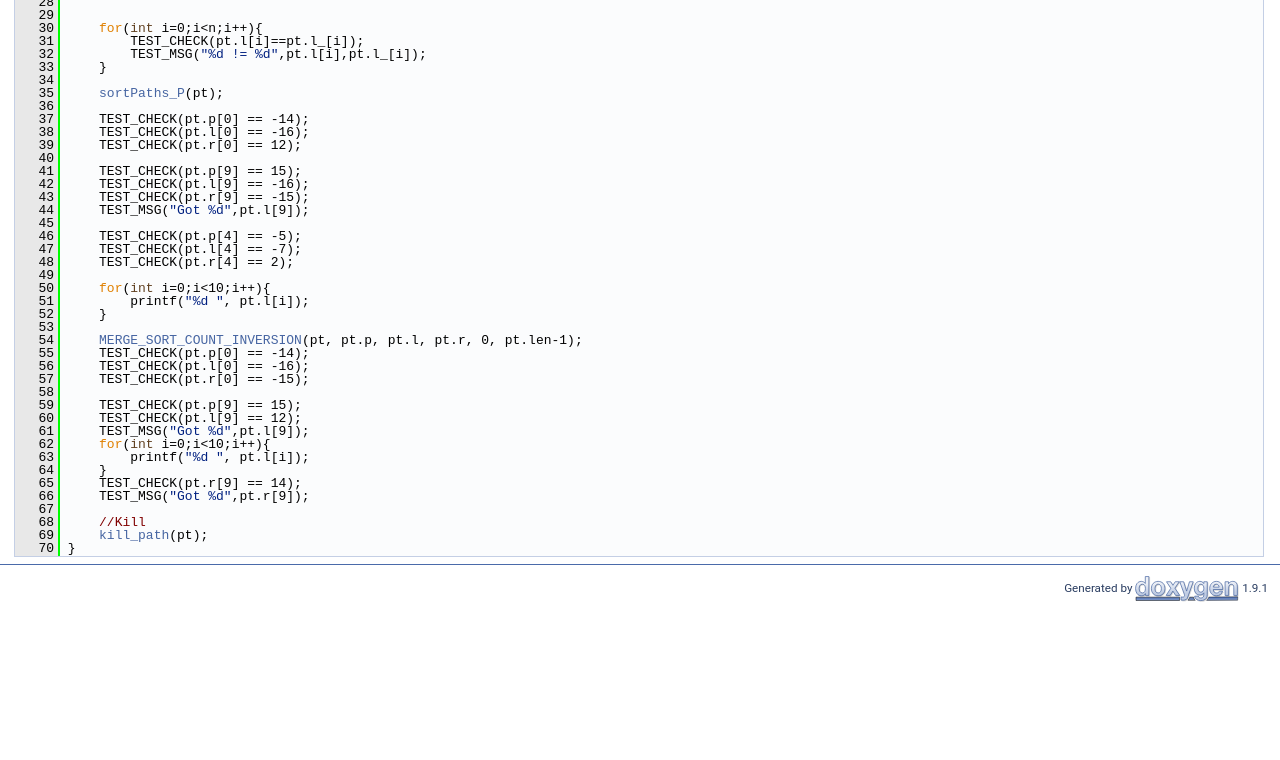
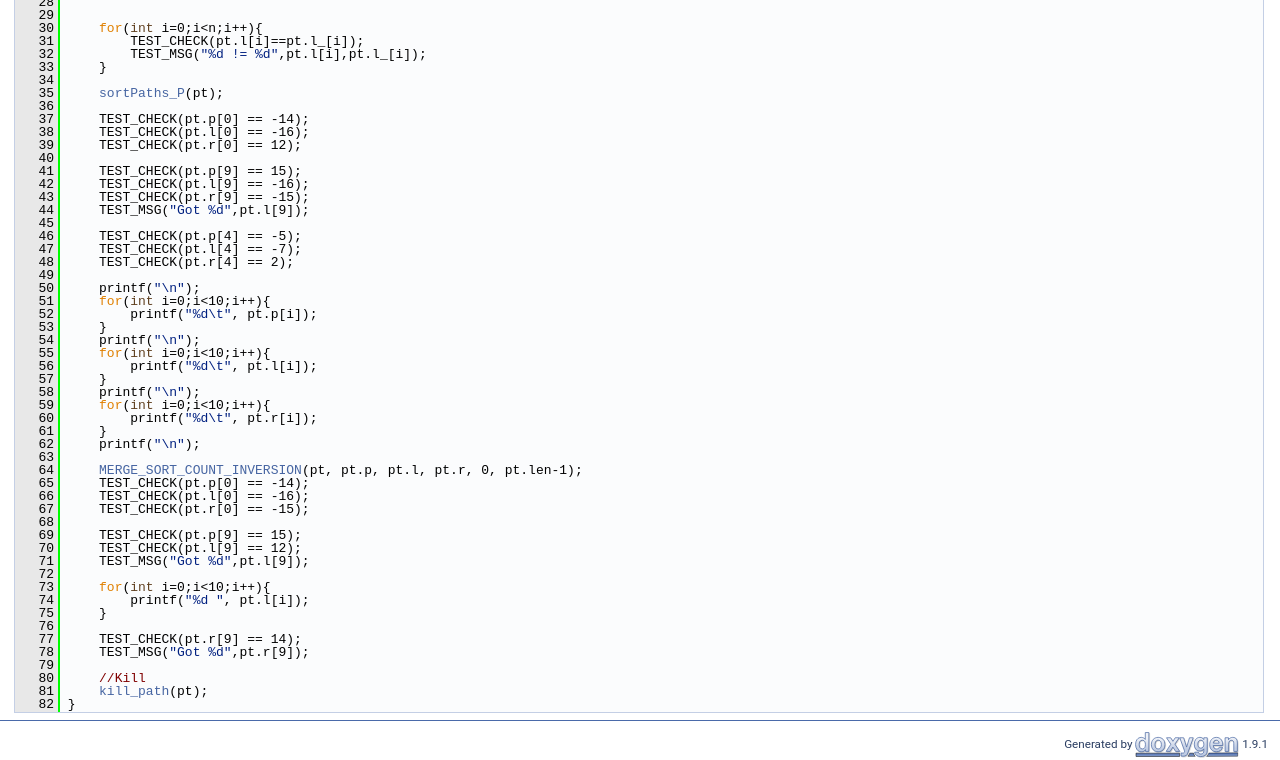
Before and after one commit to stevengogogo/DSA_IntersectingTriangles, a plain HTML site: page test__intersects_8h_source.html in a window 1280 px wide. Shown: the part 550-1310 px from the top of the page. Before the commit the page ends 1154 px from the top, so only its background shows below. Drawn offline with Linux system fonts and the light colour scheme.

Commit message:
deploy: a7c3ebea2c6f4520a9fafb74bf19974d34079588

```diff
--- a/test__intersects_8h_source.html
+++ b/test__intersects_8h_source.html
@@ -118,27 +118,39 @@ $(function() {
 <div class="line"><a name="l00047"></a><span class="lineno">   47</span>&#160;    TEST_CHECK(pt.l[4] == -7);</div>
 <div class="line"><a name="l00048"></a><span class="lineno">   48</span>&#160;    TEST_CHECK(pt.r[4] == 2);</div>
 <div class="line"><a name="l00049"></a><span class="lineno">   49</span>&#160; </div>
-<div class="line"><a name="l00050"></a><span class="lineno">   50</span>&#160;    <span class="keywordflow">for</span>(<span class="keywordtype">int</span> i=0;i&lt;10;i++){</div>
-<div class="line"><a name="l00051"></a><span class="lineno">   51</span>&#160;        printf(<span class="stringliteral">&quot;%d &quot;</span>, pt.l[i]);</div>
-<div class="line"><a name="l00052"></a><span class="lineno">   52</span>&#160;    }</div>
-<div class="line"><a name="l00053"></a><span class="lineno">   53</span>&#160; </div>
-<div class="line"><a name="l00054"></a><span class="lineno">   54</span>&#160;    <a class="code" href="intersect_8h.html#a84efd5a13c0614de779fc9a5906ee94f">MERGE_SORT_COUNT_INVERSION</a>(pt, pt.p, pt.l, pt.r, 0, pt.len-1);</div>
-<div class="line"><a name="l00055"></a><span class="lineno">   55</span>&#160;    TEST_CHECK(pt.p[0] == -14);</div>
-<div class="line"><a name="l00056"></a><span class="lineno">   56</span>&#160;    TEST_CHECK(pt.l[0] == -16);</div>
-<div class="line"><a name="l00057"></a><span class="lineno">   57</span>&#160;    TEST_CHECK(pt.r[0] == -15);</div>
-<div class="line"><a name="l00058"></a><span class="lineno">   58</span>&#160; </div>
-<div class="line"><a name="l00059"></a><span class="lineno">   59</span>&#160;    TEST_CHECK(pt.p[9] == 15);</div>
-<div class="line"><a name="l00060"></a><span class="lineno">   60</span>&#160;    TEST_CHECK(pt.l[9] == 12);</div>
-<div class="line"><a name="l00061"></a><span class="lineno">   61</span>&#160;    TEST_MSG(<span class="stringliteral">&quot;Got %d&quot;</span>,pt.l[9]);</div>
-<div class="line"><a name="l00062"></a><span class="lineno">   62</span>&#160;    <span class="keywordflow">for</span>(<span class="keywordtype">int</span> i=0;i&lt;10;i++){</div>
-<div class="line"><a name="l00063"></a><span class="lineno">   63</span>&#160;        printf(<span class="stringliteral">&quot;%d &quot;</span>, pt.l[i]);</div>
-<div class="line"><a name="l00064"></a><span class="lineno">   64</span>&#160;    }</div>
-<div class="line"><a name="l00065"></a><span class="lineno">   65</span>&#160;    TEST_CHECK(pt.r[9] == 14);</div>
-<div class="line"><a name="l00066"></a><span class="lineno">   66</span>&#160;    TEST_MSG(<span class="stringliteral">&quot;Got %d&quot;</span>,pt.r[9]);</div>
-<div class="line"><a name="l00067"></a><span class="lineno">   67</span>&#160; </div>
-<div class="line"><a name="l00068"></a><span class="lineno">   68</span>&#160;    <span class="comment">//Kill</span></div>
-<div class="line"><a name="l00069"></a><span class="lineno">   69</span>&#160;    <a class="code" href="intersect_8h.html#ac073207350efd314317ea290c18e830d">kill_path</a>(pt);</div>
-<div class="line"><a name="l00070"></a><span class="lineno">   70</span>&#160;}</div>
+<div class="line"><a name="l00050"></a><span class="lineno">   50</span>&#160;    printf(<span class="stringliteral">&quot;\n&quot;</span>);</div>
+<div class="line"><a name="l00051"></a><span class="lineno">   51</span>&#160;    <span class="keywordflow">for</span>(<span class="keywordtype">int</span> i=0;i&lt;10;i++){</div>
+<div class="line"><a name="l00052"></a><span class="lineno">   52</span>&#160;        printf(<span class="stringliteral">&quot;%d\t&quot;</span>, pt.p[i]);</div>
+<div class="line"><a name="l00053"></a><span class="lineno">   53</span>&#160;    }</div>
+<div class="line"><a name="l00054"></a><span class="lineno">   54</span>&#160;    printf(<span class="stringliteral">&quot;\n&quot;</span>);</div>
+<div class="line"><a name="l00055"></a><span class="lineno">   55</span>&#160;    <span class="keywordflow">for</span>(<span class="keywordtype">int</span> i=0;i&lt;10;i++){</div>
+<div class="line"><a name="l00056"></a><span class="lineno">   56</span>&#160;        printf(<span class="stringliteral">&quot;%d\t&quot;</span>, pt.l[i]);</div>
+<div class="line"><a name="l00057"></a><span class="lineno">   57</span>&#160;    }</div>
+<div class="line"><a name="l00058"></a><span class="lineno">   58</span>&#160;    printf(<span class="stringliteral">&quot;\n&quot;</span>);</div>
+<div class="line"><a name="l00059"></a><span class="lineno">   59</span>&#160;    <span class="keywordflow">for</span>(<span class="keywordtype">int</span> i=0;i&lt;10;i++){</div>
+<div class="line"><a name="l00060"></a><span class="lineno">   60</span>&#160;        printf(<span class="stringliteral">&quot;%d\t&quot;</span>, pt.r[i]);</div>
+<div class="line"><a name="l00061"></a><span class="lineno">   61</span>&#160;    }</div>
+<div class="line"><a name="l00062"></a><span class="lineno">   62</span>&#160;    printf(<span class="stringliteral">&quot;\n&quot;</span>);</div>
+<div class="line"><a name="l00063"></a><span class="lineno">   63</span>&#160; </div>
+<div class="line"><a name="l00064"></a><span class="lineno">   64</span>&#160;    <a class="code" href="intersect_8h.html#a84efd5a13c0614de779fc9a5906ee94f">MERGE_SORT_COUNT_INVERSION</a>(pt, pt.p, pt.l, pt.r, 0, pt.len-1);</div>
+<div class="line"><a name="l00065"></a><span class="lineno">   65</span>&#160;    TEST_CHECK(pt.p[0] == -14);</div>
+<div class="line"><a name="l00066"></a><span class="lineno">   66</span>&#160;    TEST_CHECK(pt.l[0] == -16);</div>
+<div class="line"><a name="l00067"></a><span class="lineno">   67</span>&#160;    TEST_CHECK(pt.r[0] == -15);</div>
+<div class="line"><a name="l00068"></a><span class="lineno">   68</span>&#160; </div>
+<div class="line"><a name="l00069"></a><span class="lineno">   69</span>&#160;    TEST_CHECK(pt.p[9] == 15);</div>
+<div class="line"><a name="l00070"></a><span class="lineno">   70</span>&#160;    TEST_CHECK(pt.l[9] == 12);</div>
+<div class="line"><a name="l00071"></a><span class="lineno">   71</span>&#160;    TEST_MSG(<span class="stringliteral">&quot;Got %d&quot;</span>,pt.l[9]);</div>
+<div class="line"><a name="l00072"></a><span class="lineno">   72</span>&#160; </div>
+<div class="line"><a name="l00073"></a><span class="lineno">   73</span>&#160;    <span class="keywordflow">for</span>(<span class="keywordtype">int</span> i=0;i&lt;10;i++){</div>
+<div class="line"><a name="l00074"></a><span class="lineno">   74</span>&#160;        printf(<span class="stringliteral">&quot;%d &quot;</span>, pt.l[i]);</div>
+<div class="line"><a name="l00075"></a><span class="lineno">   75</span>&#160;    }</div>
+<div class="line"><a name="l00076"></a><span class="lineno">   76</span>&#160; </div>
+<div class="line"><a name="l00077"></a><span class="lineno">   77</span>&#160;    TEST_CHECK(pt.r[9] == 14);</div>
+<div class="line"><a name="l00078"></a><span class="lineno">   78</span>&#160;    TEST_MSG(<span class="stringliteral">&quot;Got %d&quot;</span>,pt.r[9]);</div>
+<div class="line"><a name="l00079"></a><span class="lineno">   79</span>&#160; </div>
+<div class="line"><a name="l00080"></a><span class="lineno">   80</span>&#160;    <span class="comment">//Kill</span></div>
+<div class="line"><a name="l00081"></a><span class="lineno">   81</span>&#160;    <a class="code" href="intersect_8h.html#ac073207350efd314317ea290c18e830d">kill_path</a>(pt);</div>
+<div class="line"><a name="l00082"></a><span class="lineno">   82</span>&#160;}</div>
 <div class="ttc" id="agenerator_8h_html"><div class="ttname"><a href="generator_8h.html">generator.h</a></div><div class="ttdoc">Random generator for triangle coordinations.</div></div>
 <div class="ttc" id="aintersect_8h_html"><div class="ttname"><a href="intersect_8h.html">intersect.h</a></div><div class="ttdoc">Calculating inversions.</div></div>
 <div class="ttc" id="aintersect_8h_html_a434c1a030b0e3acaf4df97cb2460eced"><div class="ttname"><a href="intersect_8h.html#a434c1a030b0e3acaf4df97cb2460eced">sortPaths_P</a></div><div class="ttdeci">void sortPaths_P(Paths)</div><div class="ttdef"><b>Definition:</b> intersect.c:105</div></div>
```
